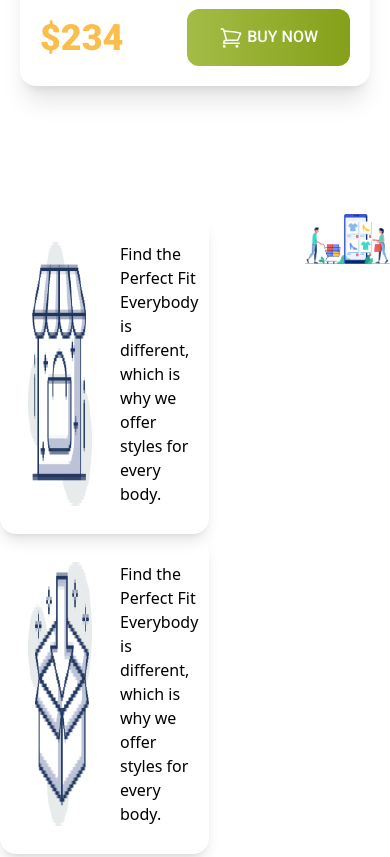
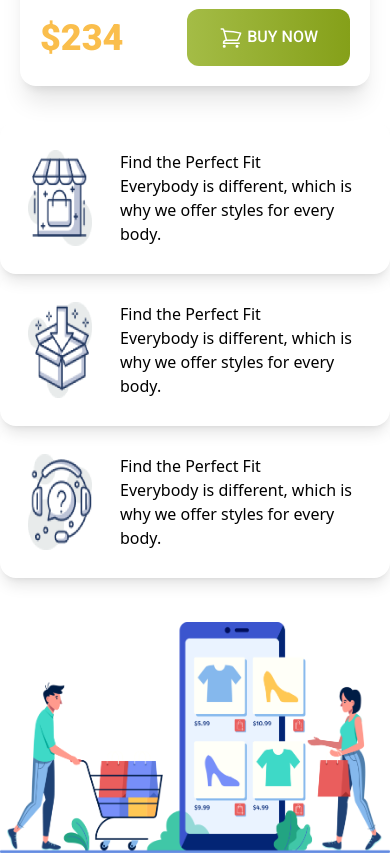
Before and after one commit to cssmh/penguin-fashion-tailwind, a plain HTML site: page index.html in a window 390 px wide. Shown: the part 4156-5013 px from the top of the page. Drawn offline with nearby package versions, Linux system fonts and the light colour scheme.

Commit message:
footer responsive done

```diff
--- a/index.html
+++ b/index.html
@@ -166,9 +166,9 @@
             </div>
         </section>
     </main>
-    <footer class="max-w-6xl mx-auto my-32">
-        <div class="flex">
-            <div class="mr-24 gap-4">
+    <footer class="max-w-6xl mx-auto my-9 md:my-32">
+        <div class="flex flex-col md:flex-row">
+            <div class="md:mr-24 gap-4">
                 <div class="flex p-7 rounded-2xl shadow-lg">
                     <img src="icons/house.png" class="w-16 mr-7" alt="">
                     <div>
@@ -194,7 +194,7 @@
                     </div>
                 </div>
             </div>
-            <div class="w-8/12">
+            <div class="w-full md:w-8/12 mt-11 md:mt-0">
                 <img src="images/shopping.png" alt="">
             </div>
         </div>
```
